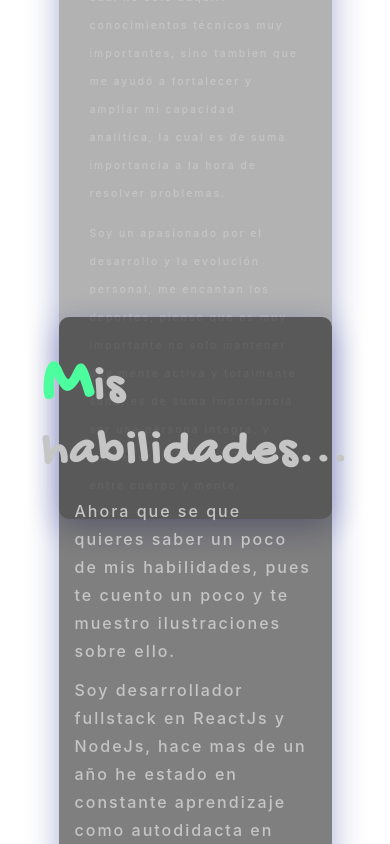
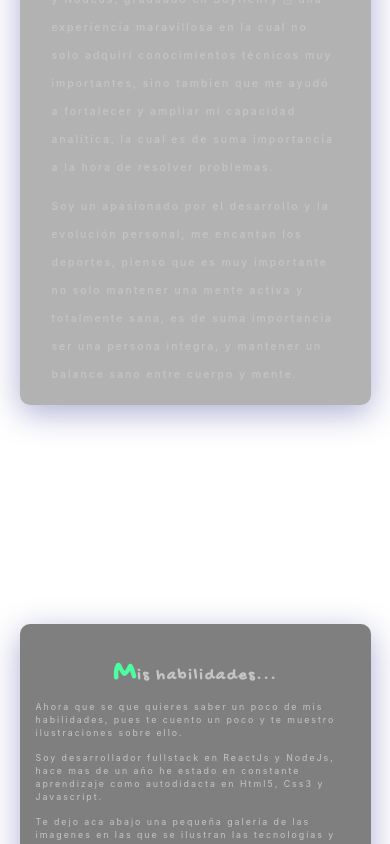
Before and after one commit to Omarjcp/Portfolio, a React (Create React App) app in the folder portfolio/: page / in a window 390 px wide. Shown: the part 1156-2000 px from the top of the page. Built offline with nearby package versions, Linux system fonts and the light colour scheme.

Commit message:
fix styles responsive

```diff
--- a/portfolio/src/App.js
+++ b/portfolio/src/App.js
@@ -10,6 +10,7 @@ import { Home } from "./components/home";
 import { SideBar } from "./components/home/sideBar";
 import { AboutMe } from "./components/aboutMe";
 import { Skills } from "./components/skills";
+import { Projects } from "./components/projects";
 
 function App() {
   return (
@@ -29,6 +30,7 @@ function App() {
       <Route path="/" render={() => <ChatBotComponent />} />
       <Route exact path="/aboutme" render={() => <AboutMe />} />
       <Route exact path="/skills" render={() => <Skills />} />
+      <Route exact path="/projects" render={() => <Projects />} />
     </ChakraProvider>
   );
 }
--- a/portfolio/src/components/aboutMe/style.scss
+++ b/portfolio/src/components/aboutMe/style.scss
@@ -23,10 +23,10 @@
 
     @keyframes container-about {
       0% {
-        right: 100%;
+        left: 100%;
       }
       100% {
-        right: 0;
+        left: 0;
       }
     }
 
@@ -124,7 +124,7 @@
     .container-aboutme {
       margin-top: 0rem;
       height: auto;
-      padding: 1.2rem;
+      padding: 1rem;
       padding-top: 2rem;
 
       &:hover {
@@ -143,27 +143,30 @@
         justify-content: center;
         align-items: center;
         flex-direction: column;
-        width: 80%;
+        width: 90%;
         .container-text {
           padding-top: 1rem;
           p {
-            font-size: 0.9rem;
+            font-size: 0.8rem;
           }
         }
         .container-carrusel {
-          width: 60%;
+          width: 50%;
+          height: 50%;
           padding-top: 1rem;
         }
       }
     }
   }
 }
+
 @media (max-width: 750px) {
   .aboutme {
     padding-left: 5rem;
     .container-aboutme {
       height: auto;
       padding-top: 1rem;
+      width: 90%;
       .title-aboutme {
         font-size: 1.2rem;
         .caseUpper {
@@ -196,14 +199,11 @@
         }
       }
       .second-container-aboutme {
-        width: 100%;
+        // width: 100%;
         .container-text {
           p {
             font-size: 0.7rem;
           }
-        }
-        .container-carrusel {
-          display: none;
         }
       }
     }
@@ -214,7 +214,7 @@
   .aboutme {
     padding: 0;
     .container-aboutme {
-      height: auto;
+      height: 100vh;
       overflow-y: auto;
       .title-aboutme {
         // display: none;
@@ -254,3 +254,33 @@
     }
   }
 }
+
+@media (max-width: 300px) {
+  .aboutme {
+    .container-aboutme {
+      height: auto;
+      .title-aboutme {
+        font-size: 0.6rem;
+        .caseUpper {
+          font-size: 1rem;
+        }
+      }
+      .second-container-aboutme {
+        // padding: 1rem;
+        .container-text {
+          p {
+            font-size: 0.5rem;
+          }
+        }
+      }
+    }
+  }
+}
+
+@media (max-height: 800px) {
+  .aboutme {
+    .container-aboutme {
+      padding: 0rem;
+    }
+  }
+}
--- a/portfolio/src/components/home/index.js
+++ b/portfolio/src/components/home/index.js
@@ -1,6 +1,7 @@
 import { ArrowDownOutlined } from "@ant-design/icons";
 import { Heading, Text } from "@chakra-ui/react";
 import { AboutMe } from "../aboutMe";
+import { Projects } from "../projects";
 import { Skills } from "../skills";
 import { SideBar } from "./sideBar";
 import "./style.scss";
@@ -19,6 +20,7 @@ export const Home = () => {
       </div>
       <AboutMe />
       <Skills />
+      <Projects />
     </>
   );
 };
--- a/portfolio/src/components/home/sideBar/index.js
+++ b/portfolio/src/components/home/sideBar/index.js
@@ -20,6 +20,7 @@ export const SideBar = () => {
 
   const handleClick = (e) => {
     history.push(`${e.key}`);
+    history.go(0);
     setCurrent(e.key);
   };
 
--- a/portfolio/src/components/home/sideBar/style.scss
+++ b/portfolio/src/components/home/sideBar/style.scss
@@ -1,4 +1,5 @@
 .burgerMenu {
+  z-index: 10;
   display: none;
 }
 .container-side {
--- /dev/null
+++ b/portfolio/src/components/projects/index.js
@@ -0,0 +1,9 @@
+import { Box, Heading, Text } from "@chakra-ui/react";
+
+export const Projects = () => {
+  return (
+    <Box>
+      <Heading>PROYECTOS</Heading>
+    </Box>
+  );
+};
--- a/portfolio/src/components/skills/carousel/index.js
+++ b/portfolio/src/components/skills/carousel/index.js
@@ -1,3 +1,6 @@
+import { useEffect, useState } from "react";
+import { useHistory } from "react-router-dom";
+
 import { LeftOutlined, RightOutlined } from "@ant-design/icons";
 import { Box, Image } from "@chakra-ui/react";
 import { Carousel } from "antd";
@@ -16,14 +19,10 @@ export const CarouselSkills = () => {
           nextArrow={<RightOutlined />}
           autoplay
         >
-          {imageFront?.map((img) => {
+          {imageFront.map((img) => {
             return (
               <a href={img.link} target="_blank">
-                <Image
-                  className="image-carrusel"
-                  backgroundSize="auto"
-                  src={img.src}
-                />
+                <Image className="image-carrusel" src={img?.src} />
               </a>
             );
           })}
@@ -36,14 +35,10 @@ export const CarouselSkills = () => {
           nextArrow={<RightOutlined />}
           autoplay
         >
-          {imageBackAndDb?.map((img) => {
+          {imageBackAndDb.map((img) => {
             return (
               <a href={img.link} target="_blank">
-                <Image
-                  className="image-carrusel"
-                  backgroundSize="auto"
-                  src={img.src}
-                />
+                <Image className="image-carrusel" src={img?.src} />
               </a>
             );
           })}
@@ -56,14 +51,10 @@ export const CarouselSkills = () => {
           nextArrow={<RightOutlined />}
           autoplay
         >
-          {toolsWork?.map((img) => {
+          {toolsWork.map((img) => {
             return (
               <a href={img.link} target="_blank">
-                <Image
-                  className="image-carrusel"
-                  backgroundSize="auto"
-                  src={img.src}
-                />
+                <Image className="image-carrusel" src={img?.src} />
               </a>
             );
           })}
--- a/portfolio/src/components/skills/carousel/style.scss
+++ b/portfolio/src/components/skills/carousel/style.scss
@@ -22,11 +22,17 @@
   display: flex;
   justify-content: center;
   align-items: center;
+  height: auto;
 
   .container-front {
-    height: 10rem;
+    height: auto;
     width: 10rem;
     margin: 1rem;
+
+    .image-carrusel {
+      width: 5rem;
+      height: 5rem;
+    }
   }
 
   .ant-carousel {
@@ -40,7 +46,8 @@
       height: 100%;
 
       .slick-list {
-        height: 100%;
+        height: 6rem;
+        width: 6rem;
         .slick-track {
           height: 100%;
           img {
--- a/portfolio/src/components/skills/style.scss
+++ b/portfolio/src/components/skills/style.scss
@@ -3,7 +3,8 @@
   justify-content: center;
   align-items: center;
   height: 100vh;
-  padding-left: 5rem;
+  width: 100%;
+  z-index: 10;
 
   .container-skills {
     display: flex;
@@ -24,6 +25,7 @@
     animation-iteration-count: 1;
     letter-spacing: 2px;
     position: relative;
+    z-index: 10;
 
     @keyframes container-skills {
       0% {
@@ -89,8 +91,87 @@
   }
 }
 
+@media (max-width: 830px) {
+  .container-main-skills {
+    .container-skills {
+      // width: 80%;
+      .title-skills {
+        font-size: 1.8rem;
+        .case-upper-skills {
+          font-size: 3rem;
+        }
+      }
+
+      .container-text-skills {
+        padding: 0 1rem 0 1rem;
+        p {
+          font-size: 0.7rem;
+          font-weight: normal;
+          line-height: 1.5;
+        }
+      }
+    }
+  }
+}
+
+@media (max-width: 750px) {
+  .container-main-skills {
+    padding-left: 4.5rem;
+  }
+}
+
 @media (max-width: 501px) {
   .container-main-skills {
     padding: 0;
+    margin-left: 0;
+    .container-skills {
+      width: 90%;
+      .container-text-skills {
+        padding: 0;
+      }
+    }
   }
 }
+
+@media (max-width: 400px) {
+  .container-main-skills {
+    .container-skills {
+      height: 80%;
+      margin-top: 1rem;
+      overflow-y: scroll;
+      .title-skills {
+        padding-top: 1.2rem;
+        font-size: 1rem;
+        .case-upper-skills {
+          font-size: 2rem;
+        }
+      }
+      .container-text-skills {
+        p {
+          font-size: 0.55rem;
+        }
+      }
+    }
+  }
+}
+
+@media (max-height: 750px) {
+  .container-main-skills {
+    .container-skills {
+      width: 70%;
+      margin-left: 2rem;
+    }
+  }
+}
+
+@media (max-height: 800px) {
+  .container-main-skills {
+    // padding: 0;
+    .container-skills {
+      padding: 0.5rem;
+      .container-text-skills {
+        padding: 0;
+      }
+    }
+  }
+}
```
Also changed, not shown: portfolio/src/components/aboutMe/carousel/style.scss (+3 -24 lines), portfolio/src/components/projects/style.scss (added).
